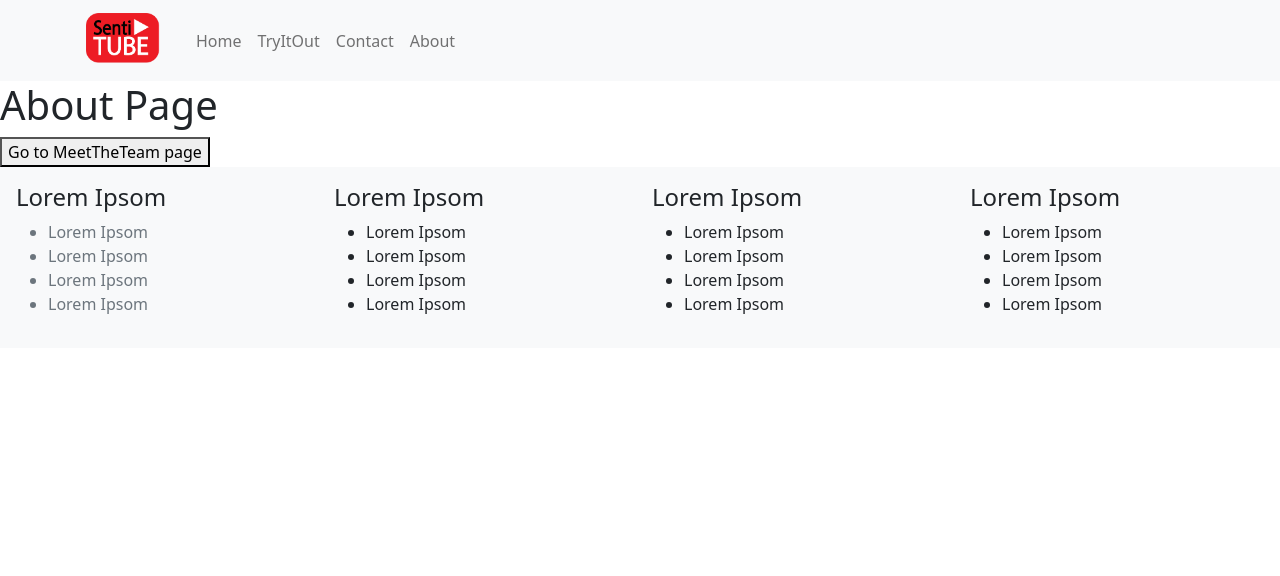
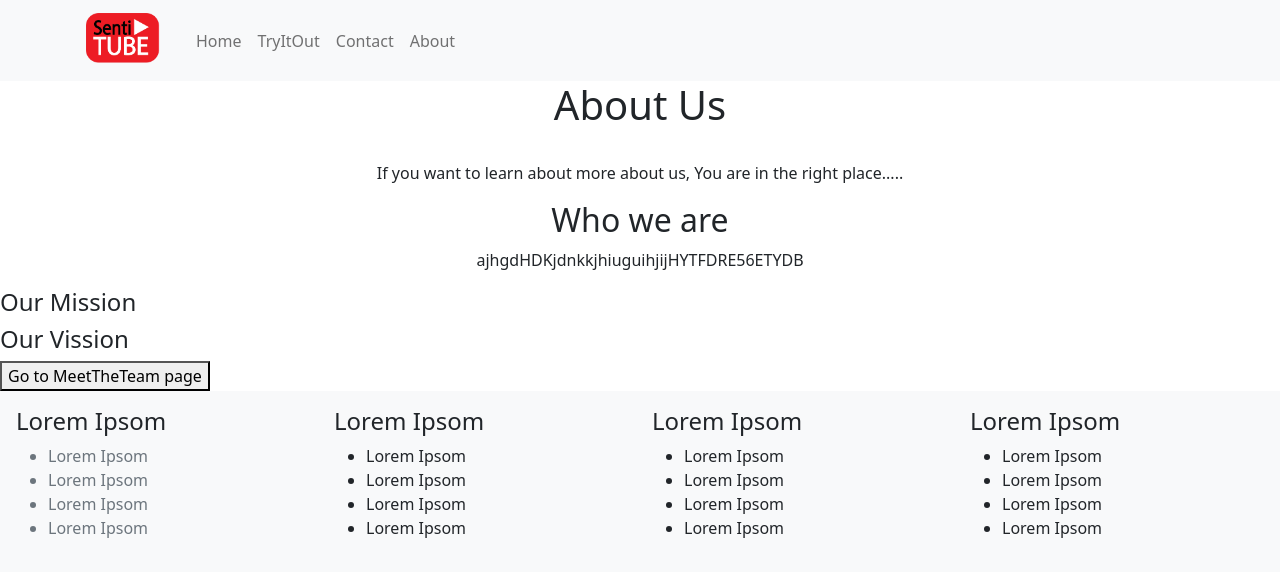
Before and after one commit to dsplayerX/project-sentitube-webapp, a React (Create React App) app: page /About in a window 1280 px wide. Shown: the top 576 px of the page. Built offline with nearby package versions, Linux system fonts and the light colour scheme.

Commit message:
Background Image for About us page
Add the background image

```diff
--- a/src/index.js
+++ b/src/index.js
@@ -7,6 +7,7 @@ import "./Navbar_style.css";
 import { BrowserRouter } from "react-router-dom";
 import 'bootstrap/dist/css/bootstrap.min.css';
 
+
 const root = ReactDOM.createRoot(document.getElementById("root"));
 root.render(
   <React.StrictMode>
--- a/src/pages/About.js
+++ b/src/pages/About.js
@@ -1,5 +1,6 @@
 import React from "react";
 import { Link } from 'react-router-dom';
+
 
 
 
@@ -7,11 +8,20 @@ import { Link } from 'react-router-dom';
 function About() {
   return (
     <div>
-      <h1>About Page</h1>
+      <h1><center>About Us</center></h1>
+      <br/>
+
+      <p><center>If you want to learn about more about us,
+                You are in the right place..... </center></p>
+
+      <h2><center>Who we are</center></h2>
+      <p><center>ajhgdHDKjdnkkjhiuguihjijHYTFDRE56ETYDB</center></p>
+
+      <h4>Our Mission</h4>
+      <h4>Our Vission</h4>
       <Link to="/MeetTheTeam">
         <button>Go to MeetTheTeam page</button>
       </Link>
-
     </div>
   );
 }
```
Also changed, not shown: src/pages/about_bgimage.png (added).
